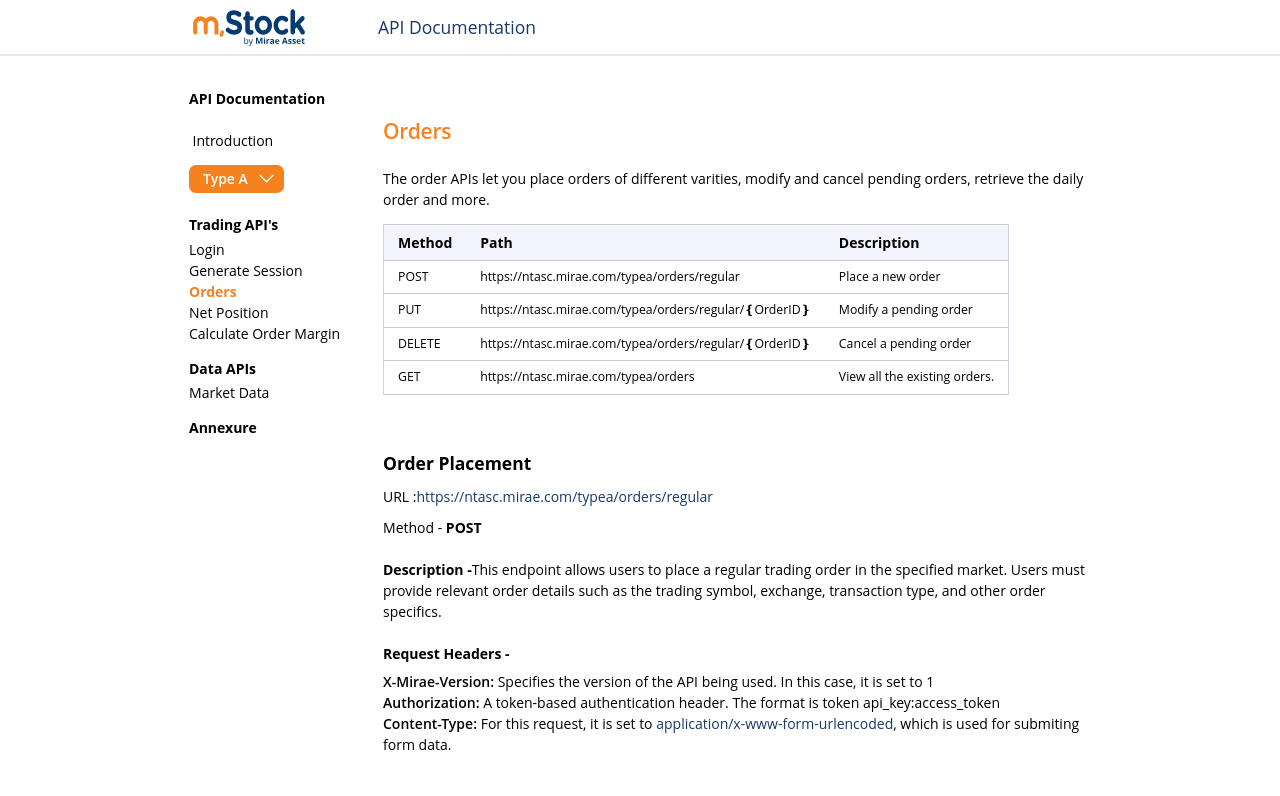
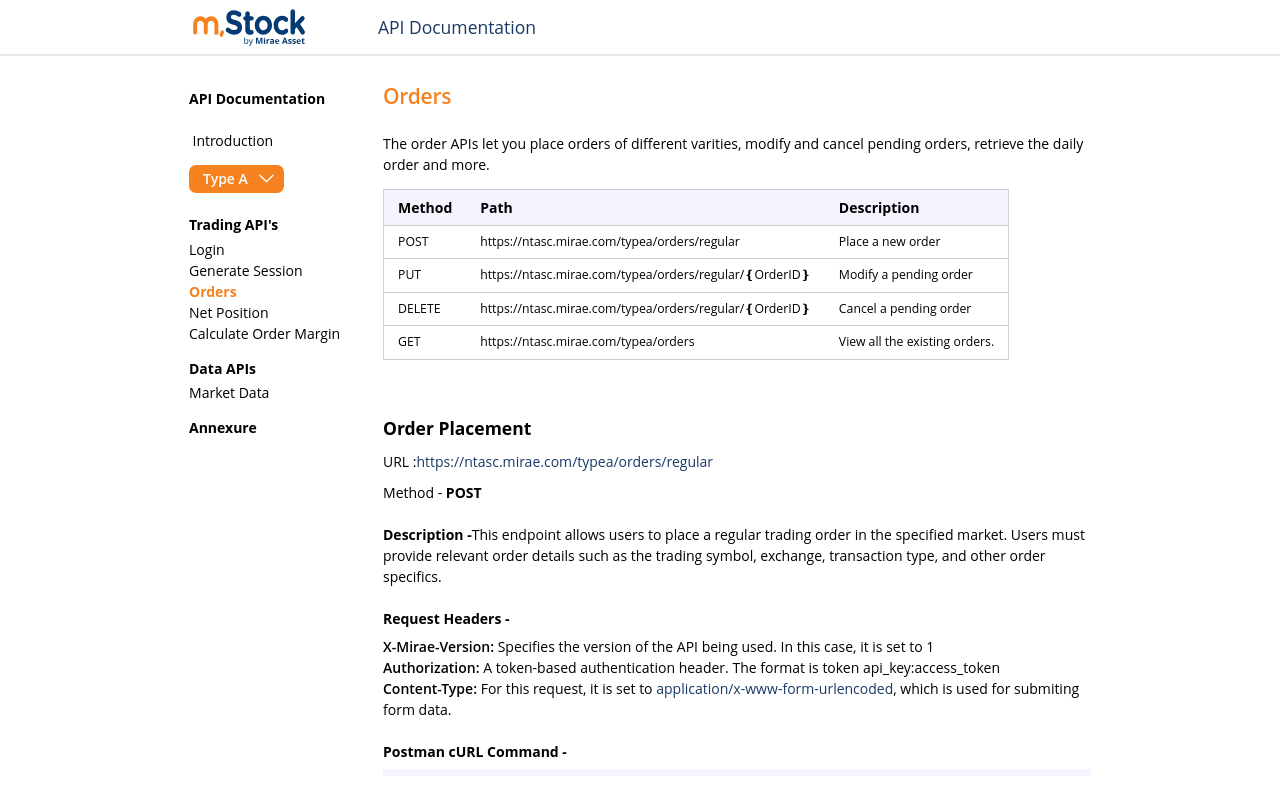
Before and after one commit to Paras-More/DhanHq_New_API_Documentation, a React (Vite) app: page /type-a/orders in a window 1280 px wide. Shown: the top 796 px of the page. Built offline with nearby package versions, Linux system fonts and the light colour scheme.

Commit message:
heading spacing fixed of login and order component

```diff
--- a/src/Content_Components/TypeAComponents/Orders/AllOrdersTypeA.jsx
+++ b/src/Content_Components/TypeAComponents/Orders/AllOrdersTypeA.jsx
@@ -30,7 +30,7 @@
   ]
 
   return (
-    <div className='flex flex-col gap-6 mt-10'>
+    <div className='flex flex-col gap-6'>
         <h1 className="content-heading-font">Orders</h1>
         {/* Order API table */}
             <div className='flex flex-col gap-4'>
--- a/src/Content_Components/TypeBComponents/Login/LoginTypeB.jsx
+++ b/src/Content_Components/TypeBComponents/Login/LoginTypeB.jsx
@@ -70,7 +70,7 @@
 ]
 
   return (
-    <div className='flex flex-col gap-6 mt-10'>
+    <div className='flex flex-col gap-6'>
     {/* <h1>Place Order</h1> */}
         <h1 className="content-heading-font">Login</h1>
                 <div className='mt-4'>
```
